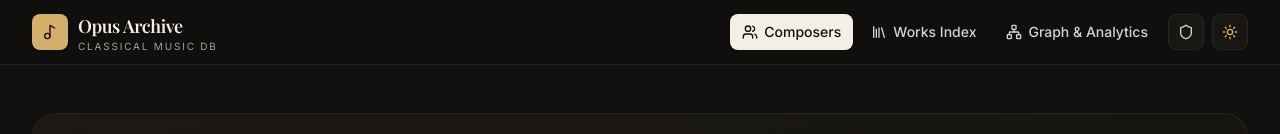
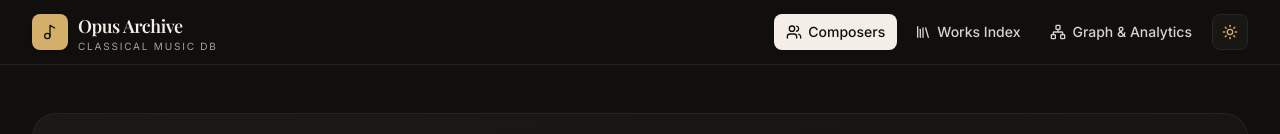
Before and after one commit to liubenko/opus-archive, a Next.js app: page / in a window 1280 px wide. Shown: the top 134 px of the page. Built offline with nearby package versions, Linux system fonts and the light colour scheme; no server answers; the database is empty; a web font is replaced by a local one.

Commit message:
Remove admin icon from navbar

```diff
--- a/src/components/Navbar.tsx
+++ b/src/components/Navbar.tsx
@@ -2,7 +2,7 @@
 
 import Link from "next/link";
 import { usePathname } from "next/navigation";
-import { Music2, Library, Network, Users, Shield } from "lucide-react";
+import { Music2, Library, Network, Users } from "lucide-react";
 import { ThemeToggle } from "./ThemeToggle";
 
 const NAV_ITEMS = [
@@ -55,18 +55,6 @@ export function Navbar() {
               );
             })}
           </nav>
-          <Link
-            href="/admin"
-            title="Admin Panel"
-            aria-label="Admin Panel"
-            className={`inline-flex items-center justify-center w-9 h-9 rounded-lg border transition-colors ${
-              pathname.startsWith("/admin")
-                ? "bg-[#1a1816] dark:bg-[#d4af6a] text-white dark:text-[#11100e] border-transparent"
-                : "border-stone-200 dark:border-stone-800 bg-white dark:bg-[#191714] text-stone-600 dark:text-stone-300 hover:bg-stone-100 dark:hover:bg-[#24201b]"
-            }`}
-          >
-            <Shield className="w-4 h-4" />
-          </Link>
           <ThemeToggle />
         </div>
       </div>
```
